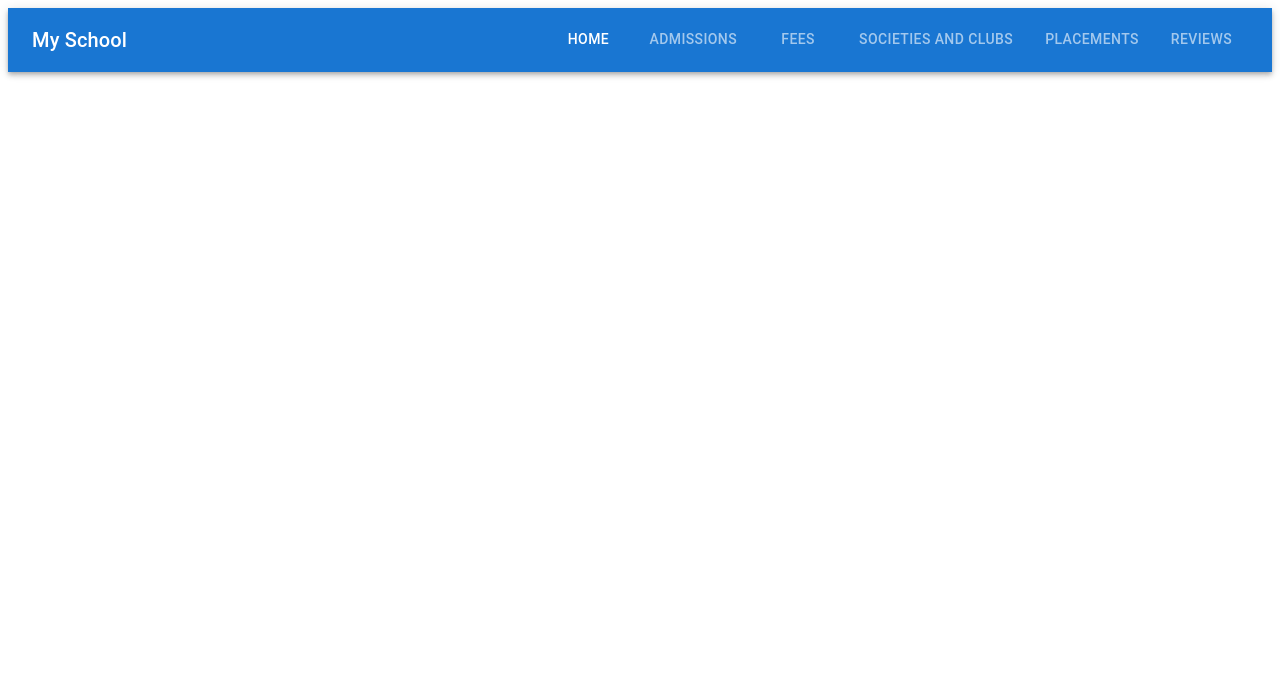
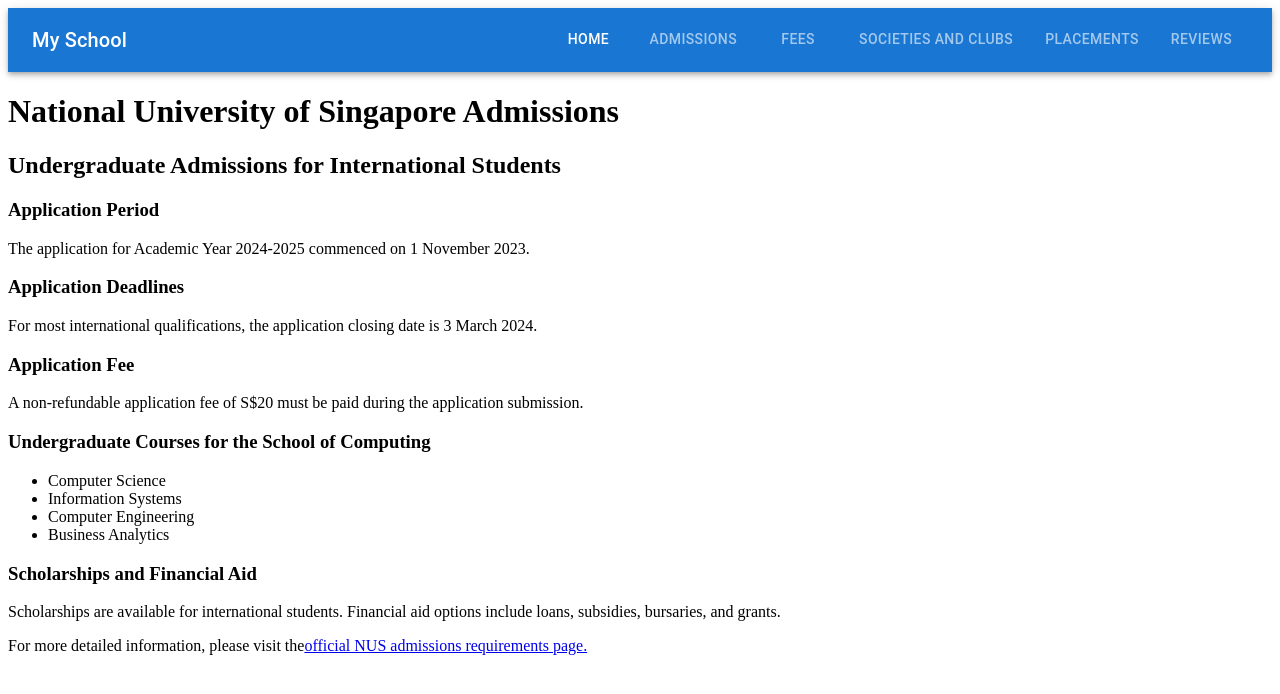
Before and after one commit to auhc99/uni-raasta, a React (Create React App) app in the folder uni-raasta/: page /admissions in a window 1280 px wide. Shown: the top 694 px of the page. Built offline with nearby package versions, Linux system fonts and the light colour scheme.

Commit message:
Install ReactDOM

```diff
--- a/uni-raasta/package.json
+++ b/uni-raasta/package.json
@@ -12,6 +12,7 @@
     "@testing-library/user-event": "^13.5.0",
     "react": "^18.2.0",
     "react-dom": "^18.2.0",
+    "react-router-dom": "^6.21.3",
     "react-scripts": "5.0.1",
     "web-vitals": "^2.1.4"
   },
--- /dev/null
+++ b/uni-raasta/src/AdmissionsPage.js
@@ -0,0 +1,54 @@
+import React from 'react';
+
+const AdmissionsPage = () => {
+  return (
+    <div>
+      <h1>National University of Singapore Admissions</h1>
+      <h2>Undergraduate Admissions for International Students</h2>
+
+      <section>
+        <h3>Application Period</h3>
+        <p>The application for Academic Year 2024-2025 commenced on 1 November 2023.</p>
+      </section>
+
+      <section>
+        <h3>Application Deadlines</h3>
+        <p>For most international qualifications, the application closing date is 3 March 2024.</p>
+      </section>
+
+      <section>
+        <h3>Application Fee</h3>
+        <p>A non-refundable application fee of S$20 must be paid during the application submission.</p>
+      </section>
+
+      <section>
+        <h3>Undergraduate Courses for the School of Computing</h3>
+        <ul>
+          {/* List the courses based on the information provided by NUS */}
+          <li>Computer Science</li>
+          <li>Information Systems</li>
+          <li>Computer Engineering</li>
+          <li>Business Analytics</li>
+          {/* ... other courses */}
+        </ul>
+      </section>
+
+      <section>
+        <h3>Scholarships and Financial Aid</h3>
+        <p>Scholarships are available for international students. Financial aid options include loans, subsidies, bursaries, and grants.</p>
+      </section>
+
+      {/* Add any other relevant sections based on the admissions guide */}
+
+      <footer>
+        <p>For more detailed information, please visit the
+          <a href="https://www.nus.edu.sg/oam/apply-to-nus/international-qualifications/admissions-requirements" target="_blank" rel="noopener noreferrer">
+            official NUS admissions requirements page.
+          </a>
+        </p>
+      </footer>
+    </div>
+  );
+};
+
+export default AdmissionsPage;
--- a/uni-raasta/src/App.js
+++ b/uni-raasta/src/App.js
@@ -1,11 +1,16 @@
 import React from 'react';
+import { Routes, Route } from 'react-router-dom';
 import NavBar from './NavBar';
+import AdmissionsPage from './AdmissionsPage';
 
 function App() {
   return (
     <div className="App">
       <NavBar />
-      {/* Other components can go here */}
+      <Routes>
+        <Route path="/admissions" element={<AdmissionsPage />} />
+        {/* ... other routes */}
+      </Routes>
     </div>
   );
 }
--- a/uni-raasta/src/NavBar.js
+++ b/uni-raasta/src/NavBar.js
@@ -1,4 +1,5 @@
 import React from 'react';
+import { Link } from 'react-router-dom';
 import AppBar from '@mui/material/AppBar';
 import Toolbar from '@mui/material/Toolbar';
 import Typography from '@mui/material/Typography';
@@ -20,7 +21,7 @@
         </Typography>
         <Tabs value={value} onChange={handleChange} textColor="inherit">
           <Tab label="Home" />
-          <Tab label="Admissions" />
+          <Tab label="Admissions" component={Link} to="/admissions" />
           <Tab label="Fees" />
           <Tab label="Societies and Clubs" />
           <Tab label="Placements" />
```
Also changed, not shown: uni-raasta/src/index.js (+6 -5 lines), uni-raasta/public/index.html (line endings or trailing spaces), 1 other file (tests, documents, lock files or other folders).
